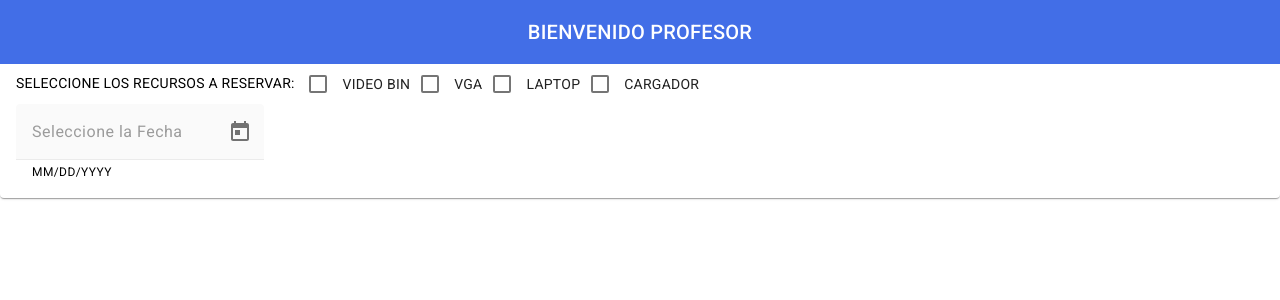
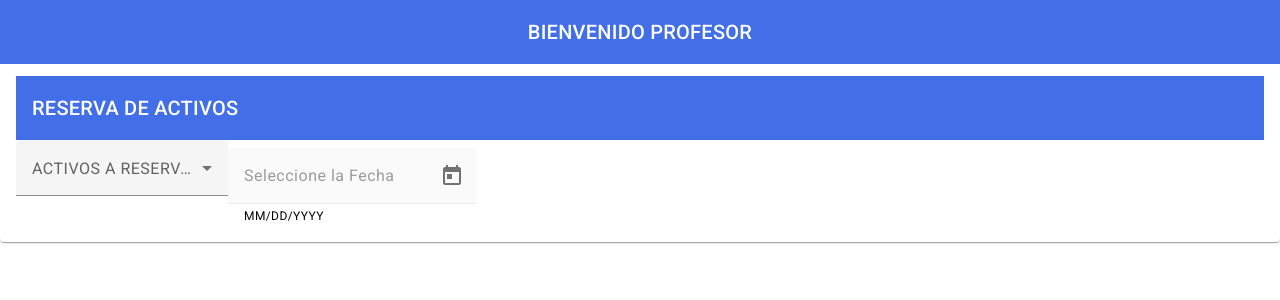
Before and after one commit to DiegoPalmieri/laboratorio-pa, an Angular app: page /profesor in a window 1280 px wide. Shown: the top 300 px of the page. Built offline with nearby package versions, Linux system fonts and the light colour scheme.

Commit message:
mejoras en el campo del componente profesor

```diff
--- a/src/app/components/usuarios/admin/admin.component.html
+++ b/src/app/components/usuarios/admin/admin.component.html
@@ -1,8 +1,9 @@
 <div>
+  <mat-card>
+    <mat-card-content>
       <mat-toolbar>
         <span> BIENVENIDO ADMINISTRADOR </span>
       </mat-toolbar>
-
       <mat-tab-group>
         <mat-tab label="PETICIONES">
           <app-peticiones></app-peticiones>
@@ -11,4 +12,6 @@
           <app-historial></app-historial>
         </mat-tab>
       </mat-tab-group>
+    </mat-card-content>
+  </mat-card>
 </div>
--- a/src/app/components/usuarios/admin/peticiones/peticiones.component.html
+++ b/src/app/components/usuarios/admin/peticiones/peticiones.component.html
@@ -1,9 +1,10 @@
-<div>
+<mat-card>
+  <mat-card-content>
     <mat-toolbar>
       <span> PETICIONES DE RESERVAS </span>
     </mat-toolbar>
 
-    <div class="mat-elevation-z8">
+
       <mat-form-field class="filtro">
         <mat-label>FILTRO</mat-label>
         <mat-icon matSuffix disabled="false">search</mat-icon>
@@ -11,57 +12,87 @@
       </mat-form-field>
       <table mat-table matSort [dataSource]="dataSource" class="table-venta">
         <ng-container matColumnDef="profesor" class="header-table">
-                <th mat-header-cell *matHeaderCellDef mat-sort-header class="table-venta-cell">
+          <th
+            mat-header-cell
+            *matHeaderCellDef
+            mat-sort-header
+            class="table-venta-cell"
+          >
             PROFESOR(A)
             <mat-icon matSuffix disabled="false">face</mat-icon>
           </th>
           <td mat-cell *matCellDef="let row" class="table-venta-cell">
-                    {{row.profesor}}
+            {{ row.profesor }}
           </td>
         </ng-container>
         <ng-container matColumnDef="horaInicio" class="header-table">
-                <th mat-header-cell *matHeaderCellDef mat-sort-header class="table-venta-cell">
+          <th
+            mat-header-cell
+            *matHeaderCellDef
+            mat-sort-header
+            class="table-venta-cell"
+          >
             HORA DE INICIO
             <mat-icon matSuffix disabled="false">timelapse</mat-icon>
           </th>
           <td mat-cell *matCellDef="let row" class="table-venta-cell">
-                    {{row.horaInicio}}
-
+            {{ row.horaInicio }}
           </td>
         </ng-container>
         <ng-container matColumnDef="horaFin" class="header-table">
-                <th mat-header-cell mathead *matHeaderCellDef mat-sort-header class="table-venta-cell">
+          <th
+            mat-header-cell
+            mathead
+            *matHeaderCellDef
+            mat-sort-header
+            class="table-venta-cell"
+          >
             HORA DE FIN
             <mat-icon matSuffix disabled="false">timelapse</mat-icon>
           </th>
           <td mat-cell *matCellDef="let row" class="table-venta-cell">
-                    {{row.horaFin}}
-
+            {{ row.horaFin }}
           </td>
         </ng-container>
         <ng-container matColumnDef="fecha" class="header-table">
-                <th mat-header-cell mathead *matHeaderCellDef mat-sort-header class="table-venta-cell">
+          <th
+            mat-header-cell
+            mathead
+            *matHeaderCellDef
+            mat-sort-header
+            class="table-venta-cell"
+          >
             FECHA
             <mat-icon matSuffix disabled="false">calendar_month</mat-icon>
           </th>
           <td mat-cell *matCellDef="let row" class="table-venta-cell">
-                    {{row.fecha}}
-
+            {{ row.fecha }}
           </td>
         </ng-container>
         <ng-container matColumnDef="recurso" class="header-table">
-                <th mat-header-cell mathead *matHeaderCellDef mat-sort-header class="table-venta-cell">
+          <th
+            mat-header-cell
+            mathead
+            *matHeaderCellDef
+            mat-sort-header
+            class="table-venta-cell"
+          >
             RECURSO
             <mat-icon matSuffix disabled="false">settings</mat-icon>
           </th>
           <td mat-cell *matCellDef="let row" class="table-venta-cell">
-                    {{row.recurso}}
-
+            {{ row.recurso }}
           </td>
         </ng-container>
 
         <ng-container matColumnDef="acciones" class="header-table">
-                <th mat-header-cell mathead *matHeaderCellDef mat-sort-header class="table-venta-cell">
+          <th
+            mat-header-cell
+            mathead
+            *matHeaderCellDef
+            mat-sort-header
+            class="table-venta-cell"
+          >
             ACCIONES
             <mat-icon matSuffix disabled="false">expand_more</mat-icon>
           </th>
@@ -84,5 +115,5 @@
         </tr>
       </table>
       <mat-paginator [pageSizeOptions]="[5, 10, 15, 20]"></mat-paginator>
-    </div>
-</div>
+  </mat-card-content>
+</mat-card>
--- a/src/app/components/usuarios/profesor/profesor.component.css
+++ b/src/app/components/usuarios/profesor/profesor.component.css
@@ -3,3 +3,8 @@ mat-toolbar {
   background-color: rgb(66, 110, 231);
   color: white;
 }
+
+.span-activos {
+  margin-top: 1%;
+  justify-content: left;
+}
--- a/src/app/components/usuarios/profesor/profesor.component.html
+++ b/src/app/components/usuarios/profesor/profesor.component.html
@@ -4,21 +4,37 @@
   </mat-toolbar>
 
   <mat-card-content>
-        <div>
-            <mat-label>SELECCIONE LOS RECURSOS A RESERVAR: </mat-label>
-            <mat-checkbox value="videoBin">VIDEO BIN</mat-checkbox>
-            <mat-checkbox value="vga">VGA</mat-checkbox>
-            <mat-checkbox value="laptop">LAPTOP</mat-checkbox>
-            <mat-checkbox value="cargador">CARGADOR</mat-checkbox>
-        </div>
+    <div class="container">
+      <form [formGroup]="profesorForm">
+        <mat-toolbar class="span-activos">
+          <span>RESERVA DE ACTIVOS</span>
+        </mat-toolbar>
+        <mat-form-field>
+          <mat-label>ACTIVOS A RESERVAR: </mat-label>
+          <mat-select multiple>
+            <mat-optgroup value="">Seleccione</mat-optgroup>
+            <mat-option value="videoBin">VideoBin</mat-option>
+            <mat-option value="laptop">Laptop</mat-option>
+            <mat-option value="vga">VGA</mat-option>
+            <mat-option value="hdmi">HDMI</mat-option>
+          </mat-select>
+        </mat-form-field>
 
-        <div>
         <mat-form-field>
-                <input matInput [matDatepicker]="dp3" disabled placeholder="Seleccione la Fecha" />
+          <input
+            matInput
+            [matDatepicker]="dp3"
+            disabled
+            placeholder="Seleccione la Fecha"
+          />
           <mat-hint>MM/DD/YYYY</mat-hint>
-                <mat-datepicker-toggle matIconSuffix [for]="dp3"></mat-datepicker-toggle>
+          <mat-datepicker-toggle
+            matIconSuffix
+            [for]="dp3"
+          ></mat-datepicker-toggle>
           <mat-datepicker #dp3 disabled="false"></mat-datepicker>
         </mat-form-field>
+      </form>
     </div>
   </mat-card-content>
 </mat-card>
--- a/src/app/components/usuarios/profesor/profesor.component.ts
+++ b/src/app/components/usuarios/profesor/profesor.component.ts
@@ -1,4 +1,4 @@
-import { Component } from '@angular/core';
+import { Component, OnInit } from '@angular/core';
 import {
   FormBuilder,
   FormControl,
@@ -11,18 +11,13 @@ import {
   templateUrl: './profesor.component.html',
   styleUrls: ['./profesor.component.css'],
 })
-export class ProfesorComponent {
+export class ProfesorComponent implements OnInit {
   profesorForm!: FormGroup;
 
+
   constructor(private formBuilder: FormBuilder) {
-    this.profesorForm = formBuilder.group({
-      videoBin: new FormControl(' ', Validators.required),
-      vga: new FormControl(' ', Validators.required),
-      laptop: new FormControl(' ', Validators.required),
-      cargador: new FormControl(' ', Validators.required),
+    this.profesorForm = formBuilder.group({});
+  }
 
-
-
-    });
-  }
+  ngOnInit(): void {}
 }
```
Lines whose indentation alone changed are shown as unchanged.
